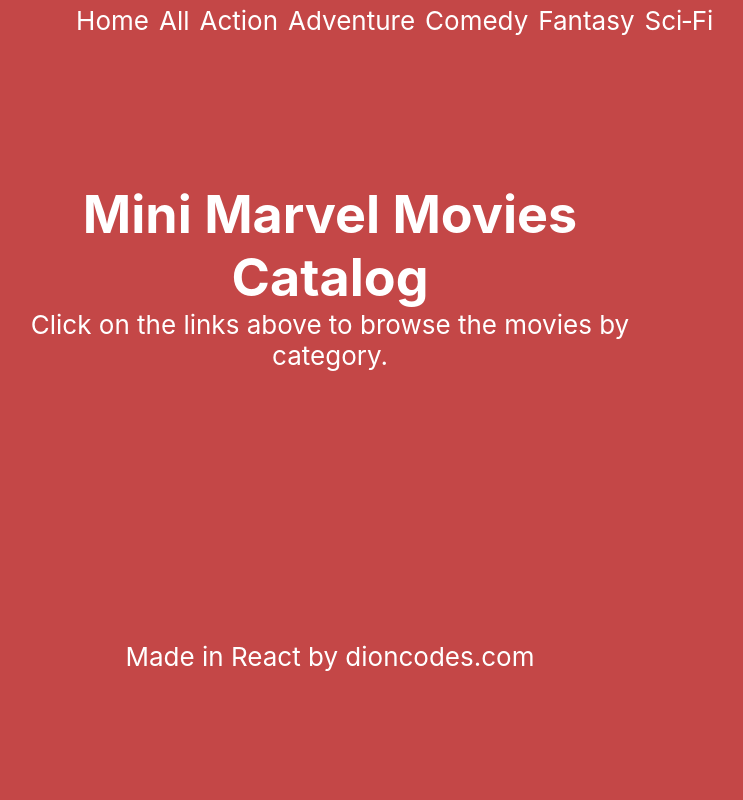
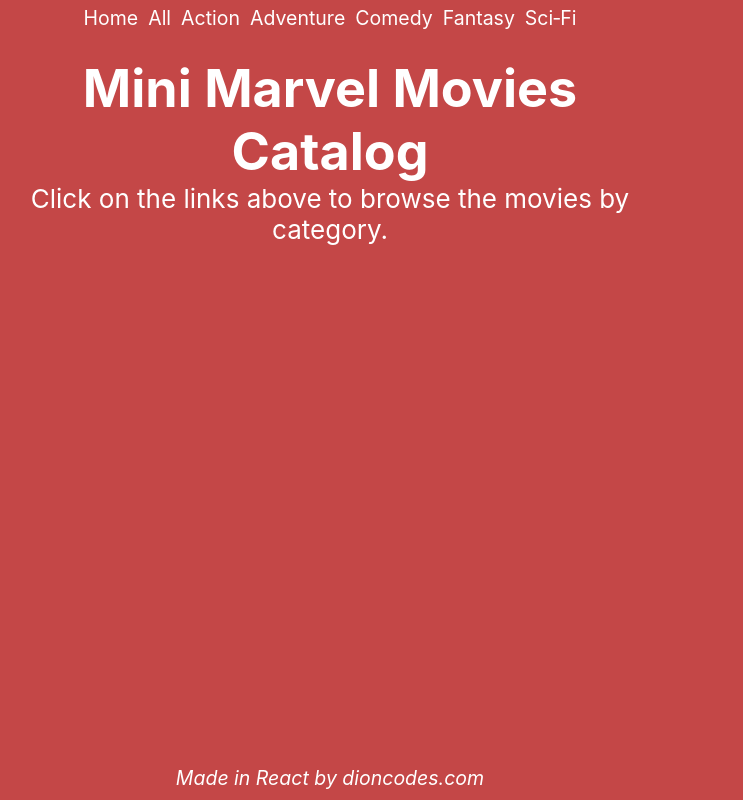
Before and after one commit to dlearningcode/react_router_nav_movies, a React (Create React App) app: page / in a window 1280 px wide. Shown: the whole page, without its empty margins (310-1053 px from the left). Built offline with nearby package versions, Linux system fonts and the light colour scheme.

Commit message:
various css

```diff
--- a/src/App.css
+++ b/src/App.css
@@ -1,30 +1,30 @@
+* {
+  box-sizing: border-box;
+}
+
 .App {
   background-color: #c44747;
   min-height: 100vh;
   text-align: center;
   display: grid;
+  grid-template-columns: 1fr;
   grid-template-rows: auto 1fr auto;
   font-size: calc(10px + 2vmin);
   color: white;
 }
 
-.App-header {
-  padding: 0 10%;
+.App-header, .App-main, .App-footer {
+  min-width: 0;
+  max-width: 900px;
+  padding-left: 10%;
+  padding-right: 10%;
+  text-align: center;
+  justify-items: center;
+  align-items: center;
   margin: 0 auto;
-  display: flex;
-  flex-direction: row;
-  justify-content: center;
-  align-items: center;
-  /* height: 10vh; */
 }
 
-.App-main, .App-footer {
-  max-width: 900px;
-  padding: 10%;
-  margin: 0 auto;
-  display: flex;
-  flex-direction: column;
-  align-items: center;
+.App-header {
   justify-content: center;
 }
 
@@ -33,12 +33,9 @@
 }
 
 nav {
-  max-width: 80%;
-  display: flex;
-  flex: 0 1 auto;
-  flex-flow: row nowrap;
-  justify-content: space-around;
-  align-items: center;
+  min-width: 0;
+  /* justify-items: space-between; */
+  /* align-items: center; */
 }
 
 li {
@@ -46,13 +43,11 @@
 }
 
 a {
+  min-width: 0;
+  font-size: .75rem;
   text-decoration: none;
   color: white;
 }
-
-/* a:link {
-  text-decoration: underline;
-} */
 
 a:visited {
   color: rgb(110, 57, 57);
@@ -69,14 +64,13 @@
   text-decoration: underline;
 }
 
+.App-main {
+  margin-top: 1em;
+}
+
 .Movie-details {
   display: flex;
   flex-direction: column;
-  /* justify-content: space-around;
-  align-items: center;
-  width: 80%;
-  margin: 0 auto; */
-  /* height: 80vh; */
 }
 
 .Details-categories {
@@ -84,7 +78,6 @@
   flex-direction: row;
   justify-content: center;
   align-items: center;
-  width: 80%;
   margin: 0 auto;
   font-size: .6rem;
 }
@@ -97,3 +90,10 @@
   margin: 5px;
   border-radius: 5px;
 }
+
+.App-footer {
+  padding-top: .5em;
+  padding-bottom: .5em;
+  font-size: .75rem;
+  font-style: italic;
+}
```
